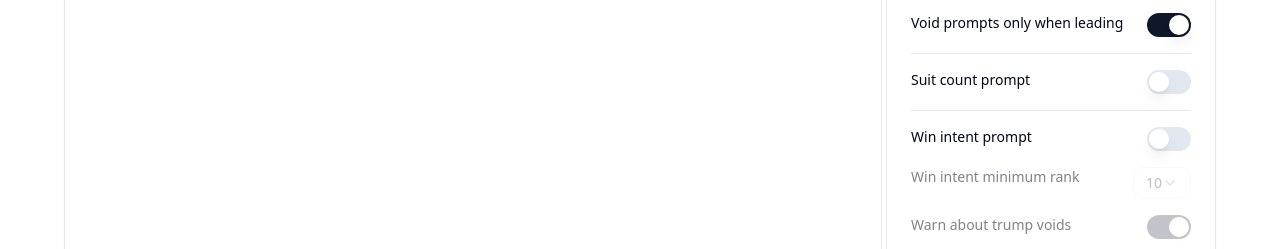
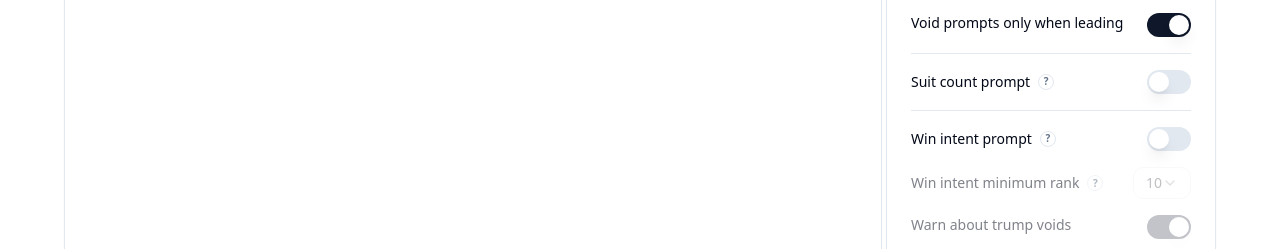
Before and after one commit to gsingh93/trick-taking-trainer, a React (Vite) app: page / in a window 1280 px wide. Shown: the part 830-1079 px from the top of the page. Built offline with nearby package versions, Linux system fonts and the light colour scheme; the HTML template or start-up script is replaced by a standard one.

Commit message:
Add tooltips for win intent and suit count prompts

```diff
--- a/src/App.tsx
+++ b/src/App.tsx
@@ -2096,19 +2096,43 @@ export default function App() {
         <Separator />
 
         <div className="flex justify-between">
-          <span className="text-sm">Suit count prompt</span>
+          <div className="flex items-center gap-2">
+            <span className="text-sm">Suit count prompt</span>
+            <span
+              className="inline-flex h-4 w-4 cursor-pointer select-none items-center justify-center rounded-full border text-[10px] font-semibold text-muted-foreground"
+              title="After the first off-suit in a suit, ask how many of that suit remain outside your hand"
+            >
+              ?
+            </span>
+          </div>
           <Switch checked={suitCountPromptEnabled} onCheckedChange={setSuitCountPromptEnabled} />
         </div>
 
         <Separator />
 
         <div className="flex justify-between">
-          <span className="text-sm">Win intent prompt</span>
+          <div className="flex items-center gap-2">
+            <span className="text-sm">Win intent prompt</span>
+            <span
+              className="inline-flex h-4 w-4 cursor-pointer select-none items-center justify-center rounded-full border text-[10px] font-semibold text-muted-foreground"
+              title="When you play a card at or above the win intent minimum rank, ask if you intend to win the trick and warn if it can be beaten"
+            >
+              ?
+            </span>
+          </div>
           <Switch checked={winIntentPromptEnabled} onCheckedChange={setWinIntentPromptEnabled} />
         </div>
 
         <div className={"grid grid-cols-[minmax(0,1fr)_auto] gap-2 " + (!winIntentPromptEnabled ? "opacity-50" : "")}>
-          <span className="text-sm">Win intent minimum rank</span>
+          <div className="flex items-center gap-2 text-sm">
+            <span>Win intent minimum rank</span>
+            <span
+              className="inline-flex h-4 w-4 cursor-pointer select-none items-center justify-center rounded-full border text-[10px] font-semibold text-muted-foreground"
+              title="Only prompt when playing this rank or higher"
+            >
+              ?
+            </span>
+          </div>
           <Select
             value={String(winIntentMinRank)}
             onValueChange={(v) => setWinIntentMinRank(Number(v) as Rank)}
```
